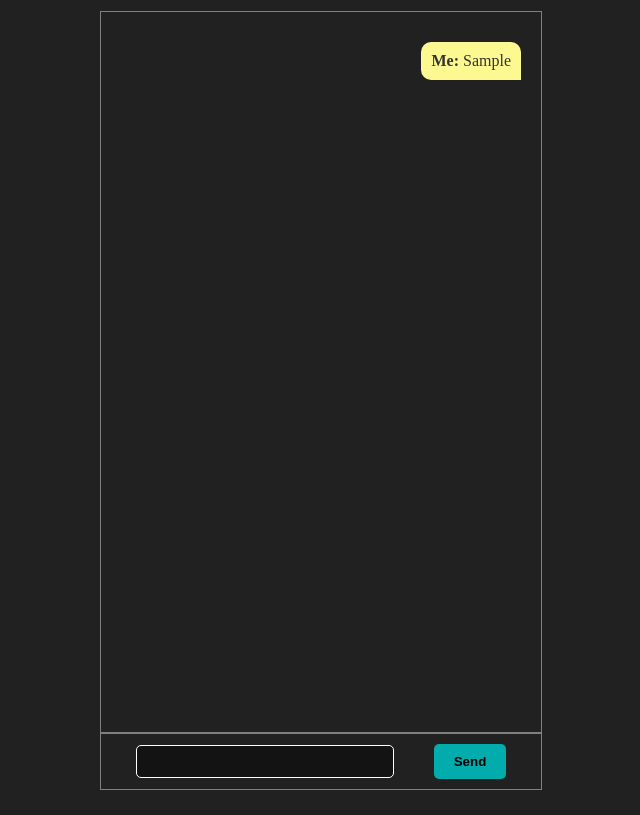
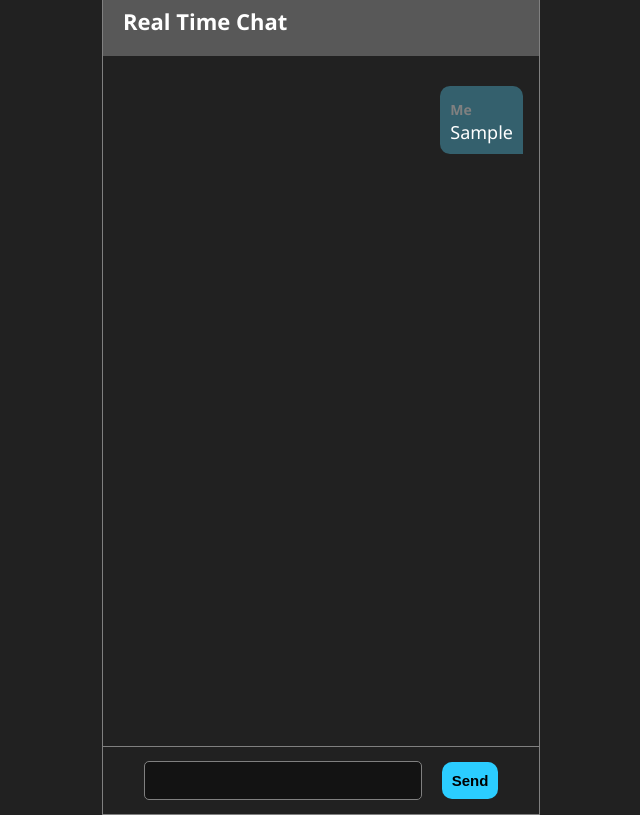
Before and after one commit to Gonza0922/NestJS-React-Real-Time-Chat, a React (Vite) app in the folder FrontEnd/: page / in a window 1280 px wide. Both pictures are taken after typing "Sample" into the empty fields and a click on the button "Send". Shown: the whole page, without its empty margins (319-959 px from the left). Built offline with nearby package versions, Linux system fonts and the light colour scheme; no server answers.

Commit message:
style: chat and message styles

```diff
--- a/FrontEnd/src/App.tsx
+++ b/FrontEnd/src/App.tsx
@@ -4,7 +4,7 @@ import io from "socket.io-client";
 const socket = io("http://localhost:3000");
 
 interface message {
-  receiver: string
+  person: string
   content: string
 }
 
@@ -21,28 +21,32 @@ function App() {
 
   const handleSubmit = (e: FormEvent<HTMLFormElement>) => {
     e.preventDefault();
-    socket.emit("message", text);
-    setMessages([...messages, {receiver: "Me: ", content: text}])
-    setText("");
+    if (text.trim()) { // no se envian inputs vacios
+      socket.emit("message", text);
+      setMessages([...messages, {person: "Me", content: text}])
+      setText("");
+    }
   };
-
-
 
   return (
     <div className="container">
+      <nav className="navbar">Real Time Chat</nav>
       <div className="screen">
         {messages.map((message:message, index:number)=> (
-            message.receiver === "Me: " ? (
-              <div key={index}>
-                <p className="right"><b>{message.receiver}</b>{message.content}</p>
+            message.person === "Me" ? (
+              <div key={index} className="right">
+                <span className="person">{message.person}</span>
+                <p className="content">{message.content}</p>
               </div>
             ) : (
-              <div key={index}>
-                <p className="left"><b>{message.receiver}</b>{message.content}</p>
+              <div key={index} className="left">
+                <span className="person">{message.person}</span>
+                <p className="content">{message.content}</p>
               </div>
             )
         ))}
       </div>
+      <div className="space"></div>
       <form onSubmit={handleSubmit}>
         <input id="input" value={text} type="text" onChange={(e) => setText(e.target.value)} autoFocus spellCheck autoComplete="off"/>
         <button>Send</button>
--- a/FrontEnd/src/index.css
+++ b/FrontEnd/src/index.css
@@ -3,82 +3,117 @@ body {
   padding: 0;
   background-color: rgba(0, 0, 0, 0.87);
   color: white;
+  font-family:'Segoe UI', Tahoma, Geneva, Verdana, sans-serif ;
 }
 
 #root {
   width: 100vw;
   height: 100vh;
-}
-
-.container {
-  width: 100%;
-  height: 100%;
   display: flex;
   flex-direction: column;
   justify-content: center;
   align-items: center;
 }
 
+.navbar {
+  padding: 20px;
+  background-color: rgb(88, 88, 88);
+  font-weight: bold;
+  font-size: 22px;
+}
+
+.container {
+ border: 1px solid grey;
+}
+
 .screen {
   width: 400px;
-  height: 700px;
-  border: 1px solid grey;
-  padding: 20px 20px 0px 20px;
+  height: 650px;
+  padding: 20px 15px 0px 20px;
+  overflow-y: scroll;
+}
+
+::-webkit-scrollbar {
+  width: 5px;
+}
+
+::-webkit-scrollbar-thumb {
+  background: #888;
+  border-radius: 5px;
+}
+
+.space {
+  bottom: 0;
+  width: 100%;
+  height: 20px;
 }
 
 form {
   width: 400px;
-  padding: 0px 20px;
-  border: 1px solid grey;
+  padding: 5px 18px;
+  border-top: 1px solid grey;
   display: flex;
   justify-content: center;
   align-items: center;
 }
 
 input {
-  width: 60%;
+  width: 65%;
   padding: 8px;
   outline: none;
-  border: 1px solid white;
+  border: none;
+  border: 1px solid grey;
   background-color: rgba(0, 0, 0, 0.418);
   border-radius: 5px;
   color: white;
+  font-size: 18px;
 }
 
 button {
-  background-color: rgb(2, 172, 172);
+  background-color: #2bcdff;
   border: none;
-  padding: 10px 20px;
+  padding: 10px 10px;
   font-weight: bold;
-  margin: 10px 0px 10px 40px;
-  border-radius: 5px;
+  margin: 10px 0px 10px 20px;
+  border-radius: 10px;
   cursor: pointer;
+  font-size: 15px;
 }
 
 button:hover {
-  background-color: rgb(45, 196, 196);
+  background-color: #23a9d1;
 }
 
 .right{
   max-width: 85%;
   float: right;
   margin: 10px 0px;
-  margin-left: 200px;
-  color: #333;
-  background-color: #fdf991;
+  margin-left: 150px;
+  background-color: #34606d;
   padding: 10px;
   border-radius: 10px 10px 0px 10px;
   word-wrap: break-word;
+  font-size: 18px;
 }
 
 .left{
   max-width: 85%;
   float: left;
   margin: 10px 0px;
-  margin-right: 200px;
-  color: #333;
-  background-color: #e2e2e2;
+  margin-right: 150px;
+  background-color: rgb(70, 70, 70);
   padding: 10px;
-  border-radius: 0px 10px 10px 10px;
+  border-radius: 10px 10px 10px 0px;
   word-wrap: break-word;
+  font-size: 18px;
 }
+
+.person {
+  color: grey;
+  font-weight: bold;
+  font-size: 14px;
+}
+
+.content {
+  margin: 0;
+}
```
Also changed, not shown: 1 other file (tests, documents, lock files or other folders).
